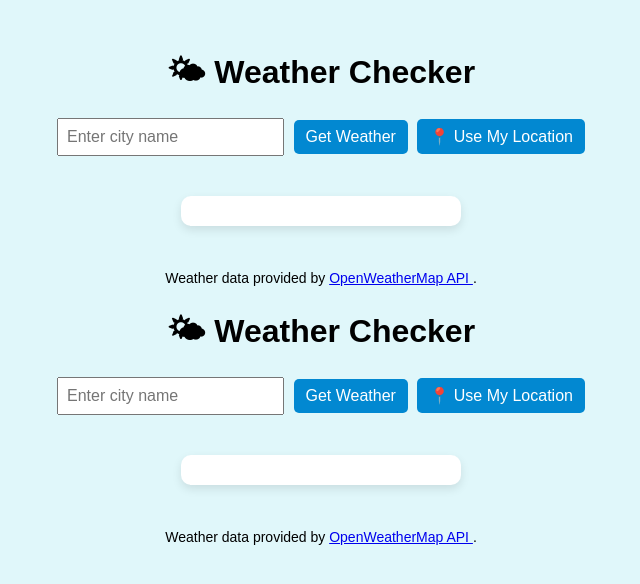
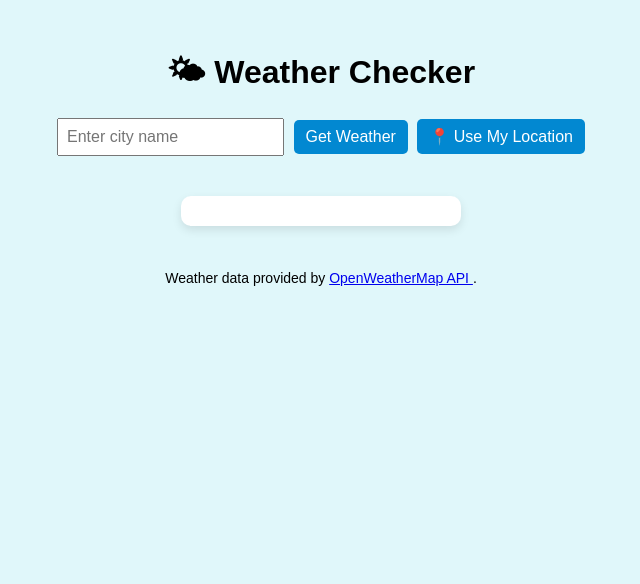
Before and after one commit to shinuwilson/OpenWeatherMap, a plain HTML site: page index.html in a window 1280 px wide. Shown: the whole page, without its empty margins (319-959 px from the left). Drawn offline with Linux system fonts and the light colour scheme.

Commit message:
Updated html

```diff
--- a/index.html
+++ b/index.html
@@ -35,40 +35,3 @@
     <script src="script.js"></script>
 </body>
 </html>
-<!DOCTYPE html>
-<html lang="en">
-<head>
-    <meta charset="UTF-8">
-    <meta name="viewport" content="width=device-width, initial-scale=1.0">
-    <title>🌤 Weather App</title>
-    <link rel="stylesheet" href="style.css">
-</head>
-<body>
-    <h1>🌤 Weather Checker</h1>
-
-    <!-- City Input Section -->
-    <div class="search-box">
-        <input type="text" id="city" placeholder="Enter city name">
-        <button id="getWeatherBtn">Get Weather</button>
-        <button id="getLocationBtn">📍 Use My Location</button>
-    </div>
-
-    <!-- Weather Display -->
-    <div id="weather"></div>
-
-    <!-- Forecast Display -->
-    <h2 id="forecast-title"></h2>
-    <div id="forecast"></div>
-
-    <!-- Attribution -->
-    <footer>
-        <p>Weather data provided by
-            <a href="https://openweathermap.org/api" target="_blank">
-                OpenWeatherMap API
-            </a>.
-        </p>
-    </footer>
-
-    <script src="script.js"></script>
-</body>
-</html>
```
